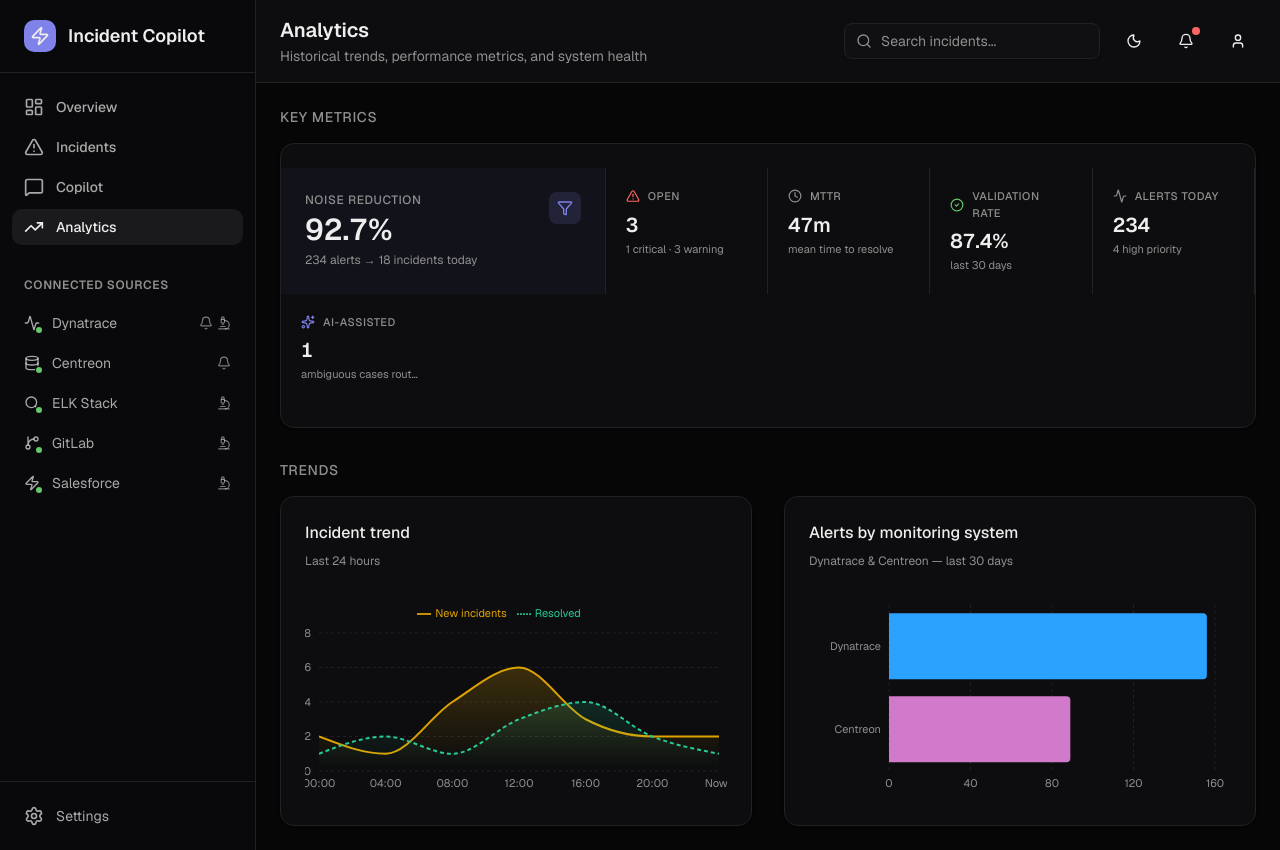
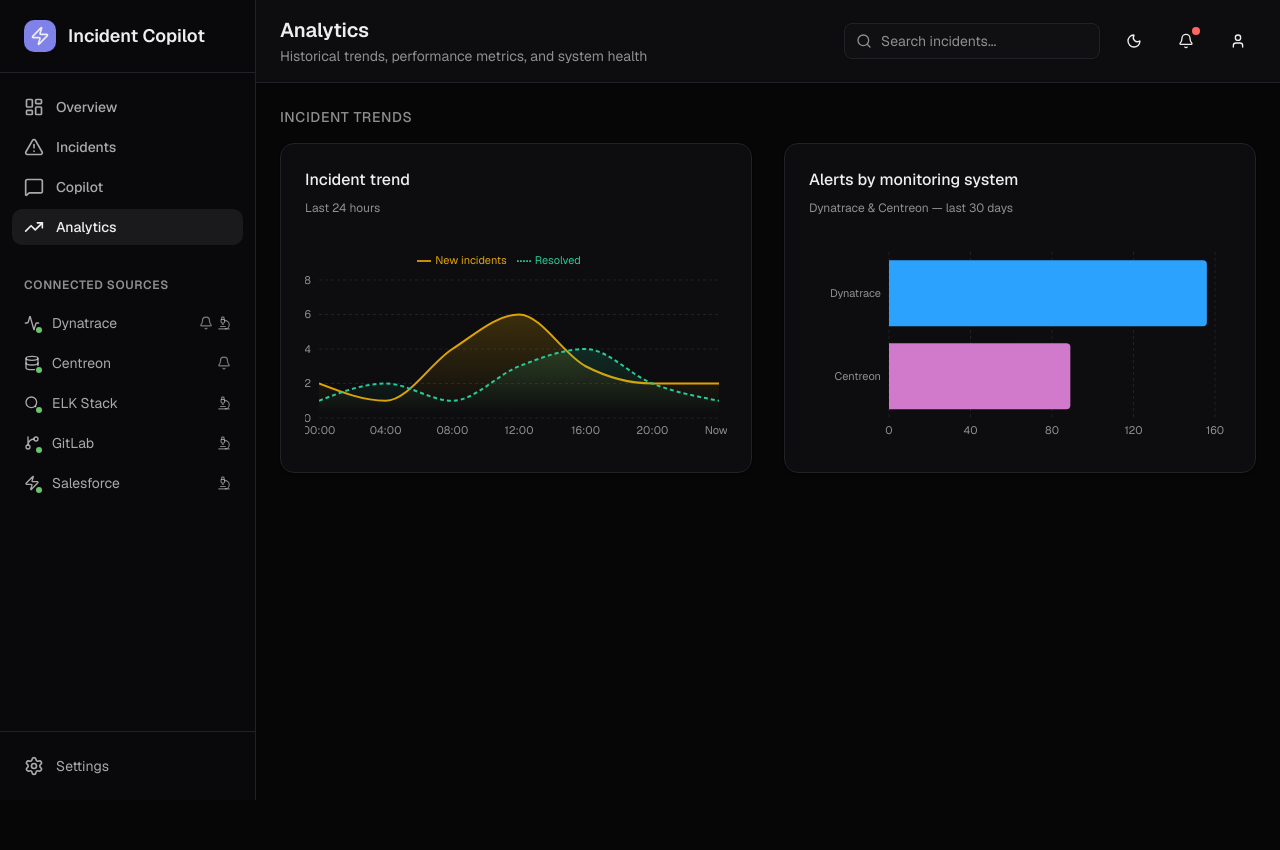
Before and after one commit to AymaneAFE/front-end-srai, a Next.js app: page /analytics in a window 1280 px wide. After the commit the page ends 800 px from the top, so only its background shows below. Built offline with nearby package versions, Linux system fonts and the light colour scheme.

Commit message:
feat: refine analytics page and enhance light mode contrast
Simplify analytics to focus on trends, remove noise metric, and improve contrast.

```diff
--- a/app/analytics/page.tsx
+++ b/app/analytics/page.tsx
@@ -2,9 +2,7 @@
 
 import { SidebarNav } from "@/components/dashboard/sidebar-nav"
 import { Header } from "@/components/dashboard/header"
-import { MetricsCards } from "@/components/dashboard/metrics-cards"
 import { IncidentTrendChart, AlertsBySourceChart } from "@/components/dashboard/trend-charts"
-import { mockMetrics } from "@/lib/mock-data"
 
 /**
  * Analytics dashboard — trends, historical metrics, and performance charts.
@@ -26,19 +24,11 @@ export default function AnalyticsPage() {
         />
 
         <main className="flex-1 p-6 overflow-auto">
-          <div className="max-w-[1600px] mx-auto space-y-8">
-            {/* Key metrics overview */}
-            <section aria-labelledby="metrics-heading">
-              <h2 id="metrics-heading" className="text-sm font-medium text-muted-foreground uppercase tracking-wider mb-4">
-                Key Metrics
-              </h2>
-              <MetricsCards metrics={mockMetrics} />
-            </section>
-
-            {/* Trends and patterns */}
+          <div className="max-w-[1600px] mx-auto">
+            {/* Analytics trends */}
             <section aria-labelledby="trends-heading">
               <h2 id="trends-heading" className="text-sm font-medium text-muted-foreground uppercase tracking-wider mb-4">
-                Trends
+                Incident Trends
               </h2>
               <div className="grid grid-cols-1 lg:grid-cols-2 gap-8">
                 <IncidentTrendChart />
--- a/components/dashboard/metrics-cards.tsx
+++ b/components/dashboard/metrics-cards.tsx
@@ -6,7 +6,6 @@ import {
   Clock,
   CheckCircle2,
   Activity,
-  Filter,
   Sparkles,
 } from "lucide-react"
 import type { MetricSnapshot } from "@/lib/mock-data"
@@ -18,20 +17,13 @@ interface MetricsCardsProps {
 
 export function MetricsCards({ metrics }: MetricsCardsProps) {
   const primary = {
-    label: "Noise reduction",
-    value: `${metrics.noiseReductionPct.toFixed(1)}%`,
-    hint: `${metrics.alertsToday} alerts → ${metrics.openIncidents + 15} incidents today`,
-    icon: Filter,
+    label: "Open incidents",
+    value: metrics.openIncidents.toString(),
+    hint: `${metrics.criticalCount} critical · ${metrics.warningCount} warning`,
+    icon: AlertTriangle,
   }
 
   const secondary = [
-    {
-      label: "Open",
-      value: metrics.openIncidents.toString(),
-      hint: `${metrics.criticalCount} critical · ${metrics.warningCount} warning`,
-      icon: AlertTriangle,
-      accent: metrics.criticalCount > 0 ? "text-severity-critical" : "text-muted-foreground",
-    },
     {
       label: "MTTR",
       value: `${metrics.mttrMinutes}m`,
--- a/styles/globals.css
+++ b/styles/globals.css
@@ -4,23 +4,23 @@
 @custom-variant dark (&:is(.dark *));
 
 :root {
-  --background: oklch(1 0 0);
+  --background: oklch(0.97 0 0);
   --foreground: oklch(0.145 0 0);
-  --card: oklch(1 0 0);
+  --card: oklch(0.99 0 0);
   --card-foreground: oklch(0.145 0 0);
-  --popover: oklch(1 0 0);
+  --popover: oklch(0.99 0 0);
   --popover-foreground: oklch(0.145 0 0);
   --primary: oklch(0.205 0 0);
   --primary-foreground: oklch(0.985 0 0);
-  --secondary: oklch(0.93 0 0);
+  --secondary: oklch(0.94 0 0);
   --secondary-foreground: oklch(0.205 0 0);
-  --muted: oklch(0.93 0 0);
+  --muted: oklch(0.94 0 0);
   --muted-foreground: oklch(0.556 0 0);
-  --accent: oklch(0.51 0.275 45);
+  --accent: oklch(0.52 0.28 45);
   --accent-foreground: oklch(1 0 0);
   --destructive: oklch(0.577 0.245 27.325);
   --destructive-foreground: oklch(0.577 0.245 27.325);
-  --border: oklch(0.922 0 0);
+  --border: oklch(0.91 0 0);
   --input: oklch(0.922 0 0);
   --ring: oklch(0.708 0 0);
   --chart-1: oklch(0.646 0.222 41.116);
@@ -29,12 +29,12 @@
   --chart-4: oklch(0.828 0.189 84.429);
   --chart-5: oklch(0.769 0.188 70.08);
   --radius: 0.625rem;
-  --sidebar: oklch(0.985 0 0);
+  --sidebar: oklch(0.99 0 0);
   --sidebar-foreground: oklch(0.145 0 0);
   --sidebar-primary: oklch(0.205 0 0);
   --sidebar-primary-foreground: oklch(0.985 0 0);
-  --sidebar-accent: oklch(0.93 0 0);
-  --sidebar-accent-foreground: oklch(0.51 0.275 45);
+  --sidebar-accent: oklch(0.94 0 0);
+  --sidebar-accent-foreground: oklch(0.52 0.28 45);
   --sidebar-border: oklch(0.922 0 0);
   --sidebar-ring: oklch(0.708 0 0);
 }
```
